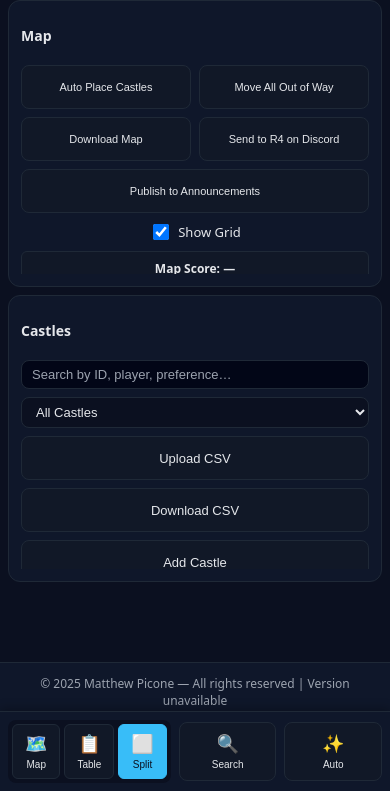
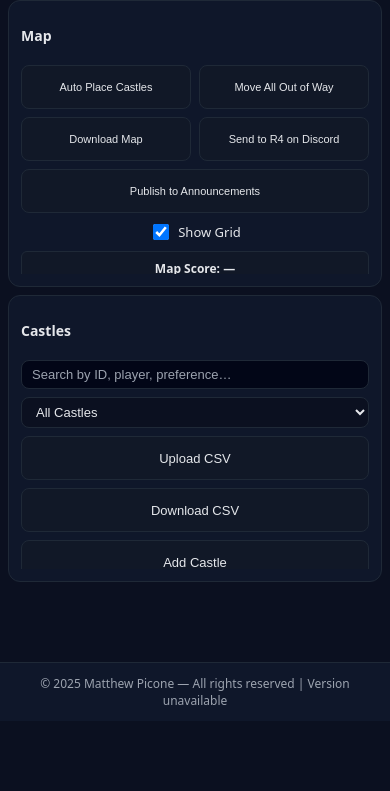
Before and after one commit to matthewjpicone/bear_map, a website: page static/index.html in a window 390 px wide. Shown: the part 53-844 px from the top of the page. Drawn offline with Linux system fonts and the light colour scheme; no server answers.

Commit message:
Remove mobile sticky bar from index.html
Deleted the mobile sticky bar navigation markup from the HTML file. This change may be part of a UI redesign or to simplify the mobile interface.

```diff
--- a/static/index.html
+++ b/static/index.html
@@ -168,31 +168,6 @@
 
 <input type="file" id="csvUpload" accept=".csv" hidden aria-label="CSV file input" />
 
-<!-- Mobile Sticky Bar -->
-<nav class="mobile-sticky-bar" id="mobileStickyBar" aria-label="Mobile navigation">
-  <div class="layout-toggle-group">
-    <button id="layoutMapBtn" class="active" aria-label="Show map view" aria-pressed="true">
-      <span class="btn-icon">🗺️</span>
-      <span class="btn-label">Map</span>
-    </button>
-    <button id="layoutTableBtn" aria-label="Show table view" aria-pressed="false">
-      <span class="btn-icon">📋</span>
-      <span class="btn-label">Table</span>
-    </button>
-    <button id="layoutSplitBtn" aria-label="Show split view" aria-pressed="false">
-      <span class="btn-icon">⬜</span>
-      <span class="btn-label">Split</span>
-    </button>
-  </div>
-  <button id="mobileSearchBtn" aria-label="Search castles">
-    <span class="btn-icon">🔍</span>
-    <span class="btn-label">Search</span>
-  </button>
-  <button id="mobileAutoPlaceBtn" aria-label="Auto place castles">
-    <span class="btn-icon">✨</span>
-    <span class="btn-label">Auto</span>
-  </button>
-</nav>
 
 <!-- Castle Tooltip -->
 <div id="castleTooltip" aria-live="polite"></div>
```
